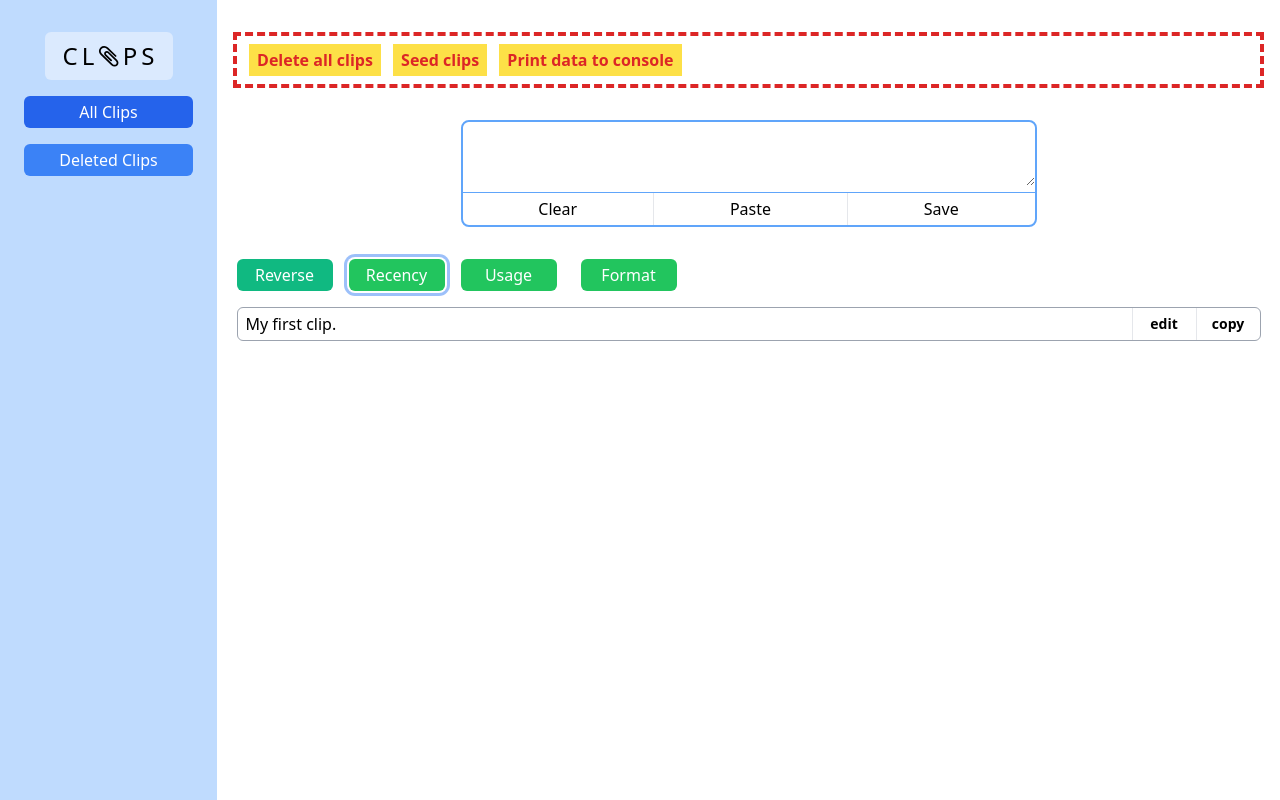
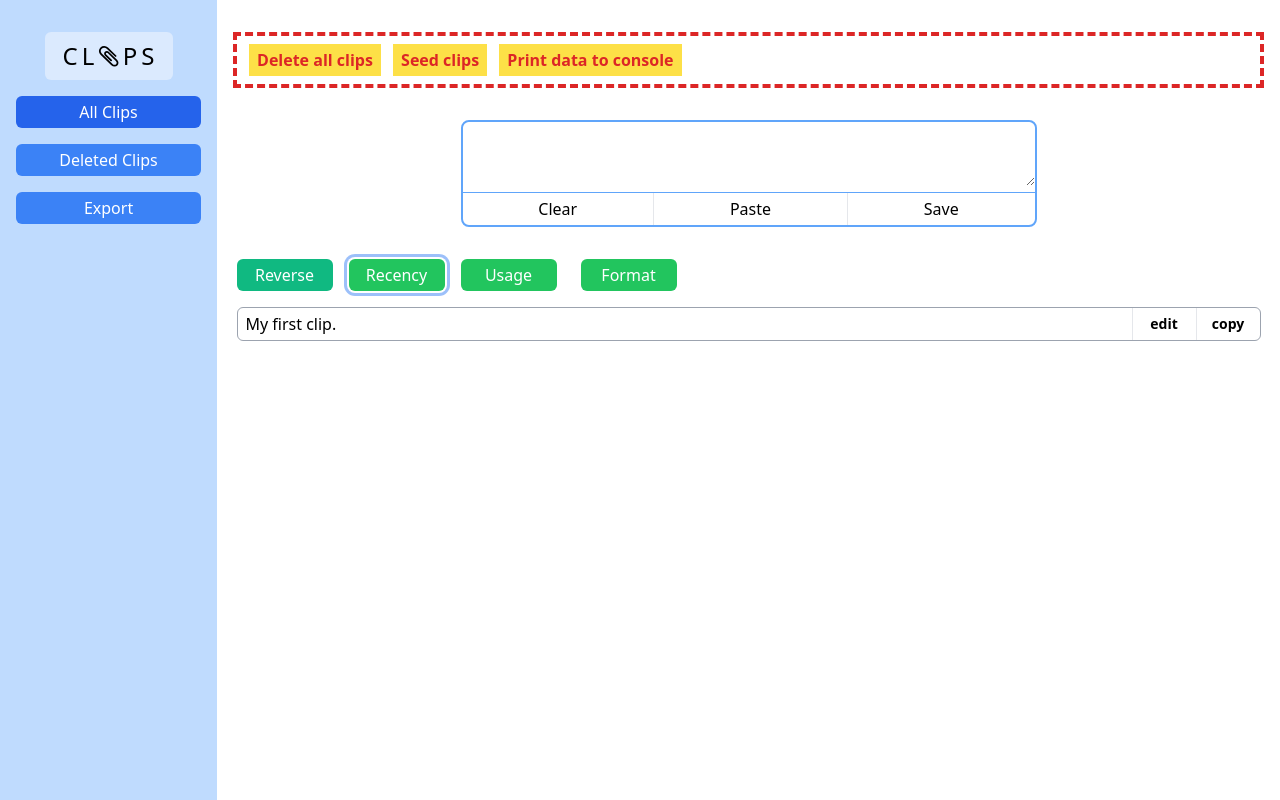
Before and after one commit to jim-x-lin/clips, a SvelteKit app: page / in a window 1280 px wide. Built offline with nearby package versions, Linux system fonts and the light colour scheme.

Commit message:
Add export button

```diff
--- a/package.json
+++ b/package.json
@@ -17,6 +17,7 @@
 		"@playwright/test": "^1.28.1",
 		"@sveltejs/kit": "^1.0.0",
 		"@tailwindcss/line-clamp": "^0.4.2",
+		"@types/file-saver": "^2.0.5",
 		"@typescript-eslint/eslint-plugin": "^5.45.0",
 		"@typescript-eslint/parser": "^5.45.0",
 		"autoprefixer": "^10.4.13",
@@ -38,6 +39,7 @@
 	"type": "module",
 	"dependencies": {
 		"@sveltejs/adapter-static": "^1.0.0",
+		"file-saver": "^2.0.5",
 		"tidy-url": "^1.6.6"
 	}
 }
--- a/src/routes/+page.svelte
+++ b/src/routes/+page.svelte
@@ -11,7 +11,7 @@
 </script>
 
 <div class="flex flex-row">
-	<SideBar bind:filterCriteria />
+	<SideBar bind:filterCriteria bind:clips={$clipsStore} />
 	<div class="container px-4 py-8">
 		<Debug />
 		{#if filterCriteria !== FilterEnum.DELETED}<AddClip bind:clips={$clipsStore} />{/if}
--- /dev/null
+++ b/src/routes/components/ExportClips.svelte
@@ -0,0 +1,22 @@
+<script lang="ts">
+	import FileSaver from 'file-saver';
+	import type { ClipType } from '$types/types';
+
+	export let clips: ClipType[];
+
+	function handleClickExport() {
+		const clipsText = JSON.stringify(
+			clips.filter((c) => !c.deletedAtMs),
+			null,
+			2
+		);
+		const blob = new Blob([clipsText], { type: 'application/json;charset=utf-8' });
+		FileSaver.saveAs(blob, 'clips.json');
+	}
+</script>
+
+<button
+	on:click={handleClickExport}
+	class="text-md mb-4 rounded-md border-none bg-blue-500 px-2 py-1 text-white hover:bg-blue-600"
+	>Export</button
+>
--- a/src/routes/components/SideBar.svelte
+++ b/src/routes/components/SideBar.svelte
@@ -1,8 +1,11 @@
 <script lang="ts">
 	import Logo from './Logo.svelte';
+	import ExportClips from './ExportClips.svelte';
 	import { FilterEnum } from '$types/types';
+	import type { ClipType } from '$types/types';
 
 	export let filterCriteria: FilterEnum;
+	export let clips: ClipType[];
 </script>
 
 <div
@@ -14,13 +17,14 @@
 	<button
 		on:click={() => (filterCriteria = FilterEnum.ALL)}
 		class:bg-blue-600={filterCriteria === FilterEnum.ALL}
-		class="text-md mx-2 mb-4 rounded-md border-none bg-blue-500 px-2 py-1 text-white hover:bg-blue-600"
+		class="text-md mb-4 rounded-md border-none bg-blue-500 px-2 py-1 text-white hover:bg-blue-600"
 		>All Clips</button
 	>
 	<button
 		on:click={() => (filterCriteria = FilterEnum.DELETED)}
 		class:bg-blue-600={filterCriteria === FilterEnum.DELETED}
-		class="text-md mx-2 mb-4 rounded-md border-none bg-blue-500 px-2 py-1 text-white hover:bg-blue-600"
+		class="text-md mb-4 rounded-md border-none bg-blue-500 px-2 py-1 text-white hover:bg-blue-600"
 		>Deleted Clips</button
 	>
+	<ExportClips {clips} />
 </div>
```
Also changed, not shown: 1 other file (tests, documents, lock files or other folders).
